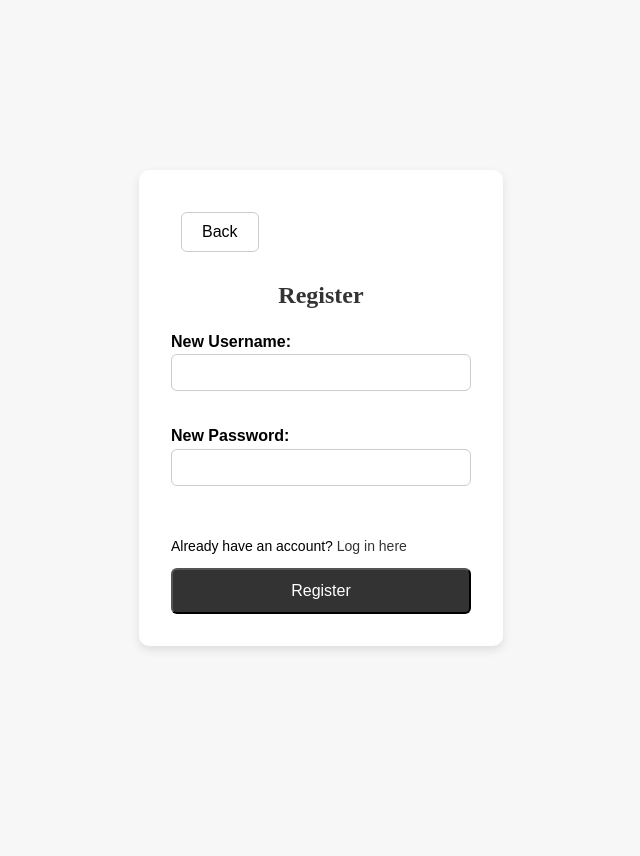
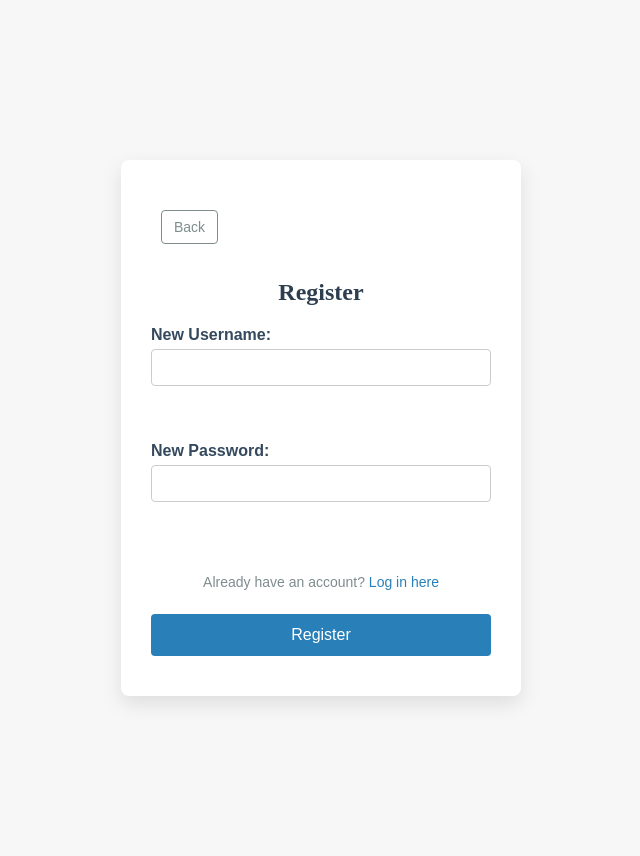
Before and after one commit to elgendyAli/FinalProject, a Flask app: page /register in a window 1280 px wide. Shown: the whole page, without its empty margins (319-959 px from the left). Before the commit the page ends 650 px from the top, so only its background shows below. Run offline with Flask 3, Linux system fonts and the light colour scheme.

Commit message:
Update style.css

```diff
--- a/static/style.css
+++ b/static/style.css
@@ -93,3 +93,144 @@ a {
 a:hover {
     text-decoration: underline;
 }
+
+
+
+h1 {
+    font-family: "Literata";
+}
+
+body {
+    font-family: Arial, sans-serif;
+    background: #f2f2f2;
+    padding: 20px;
+}
+.section {
+    background: white;
+    padding: 20px;
+    border-radius: 10px;
+    margin-bottom: 25px;
+    box-shadow: 0 2px 5px rgba(0,0,0,0.1);
+}
+input[type="number"], input[type="submit"] {
+    padding: 10px;
+    width: 100%;
+    margin-top: 10px;
+    border-radius: 5px;
+    border: 1px solid #ccc;
+}
+
+h2 {
+    color: #004080;
+}
+
+/* General body styling */
+body.login {
+    background: #f0f4f8;
+    font-family: 'Segoe UI', Tahoma, Geneva, Verdana, sans-serif;
+    display: flex;
+    align-items: center;
+    justify-content: center;
+    height: 100vh;
+    margin: 0;
+}
+
+/* Form container */
+.form {
+    background: #ffffff;
+    padding: 40px 30px;
+    border-radius: 8px;
+    box-shadow: 0 8px 20px rgba(0, 0, 0, 0.1);
+    width: 100%;
+    max-width: 400px;
+    box-sizing: border-box;
+}
+
+/* Heading */
+.form h2 {
+    margin-bottom: 20px;
+    text-align: center;
+    color: #2c3e50;
+}
+
+/* Labels and inputs */
+label {
+    display: block;
+    margin-bottom: 5px;
+    font-weight: 600;
+    color: #34495e;
+}
+
+input[type="text"],
+input[type="password"] {
+    width: 100%;
+    padding: 10px;
+    margin-bottom: 20px;
+    border: 1px solid #ccc;
+    border-radius: 4px;
+    box-sizing: border-box;
+    transition: border 0.3s;
+}
+
+input[type="text"]:focus,
+input[type="password"]:focus {
+    border-color: #2980b9;
+    outline: none;
+}
+
+/* Submit button */
+input[type="submit"] {
+    background-color: #2980b9;
+    color: white;
+    border: none;
+    padding: 12px;
+    border-radius: 4px;
+    width: 100%;
+    cursor: pointer;
+    font-size: 16px;
+    transition: background 0.3s;
+}
+
+input[type="submit"]:hover {
+    background-color: #1f6391;
+}
+
+/* Back button styling */
+button {
+    background-color: transparent;
+    border: 1px solid #7f8c8d;
+    color: #7f8c8d;
+    padding: 8px 12px;
+    border-radius: 4px;
+    cursor: pointer;
+    margin-bottom: 15px;
+    font-size: 14px;
+    transition: background 0.3s, color 0.3s;
+}
+
+button:hover {
+    background-color: #ecf0f1;
+    color: #2c3e50;
+}
+
+/* Register link */
+.form p {
+    font-size: 14px;
+    text-align: center;
+    color: #7f8c8d;
+}
+
+.form a {
+    color: #2980b9;
+    text-decoration: none;
+}
+
+.form a:hover {
+    text-decoration: underline;
+}
+
+/* Error message */
+.form p[style*="color: red;"] {
+    text-align: center;
+    margin-top: 10px;
+}
```
